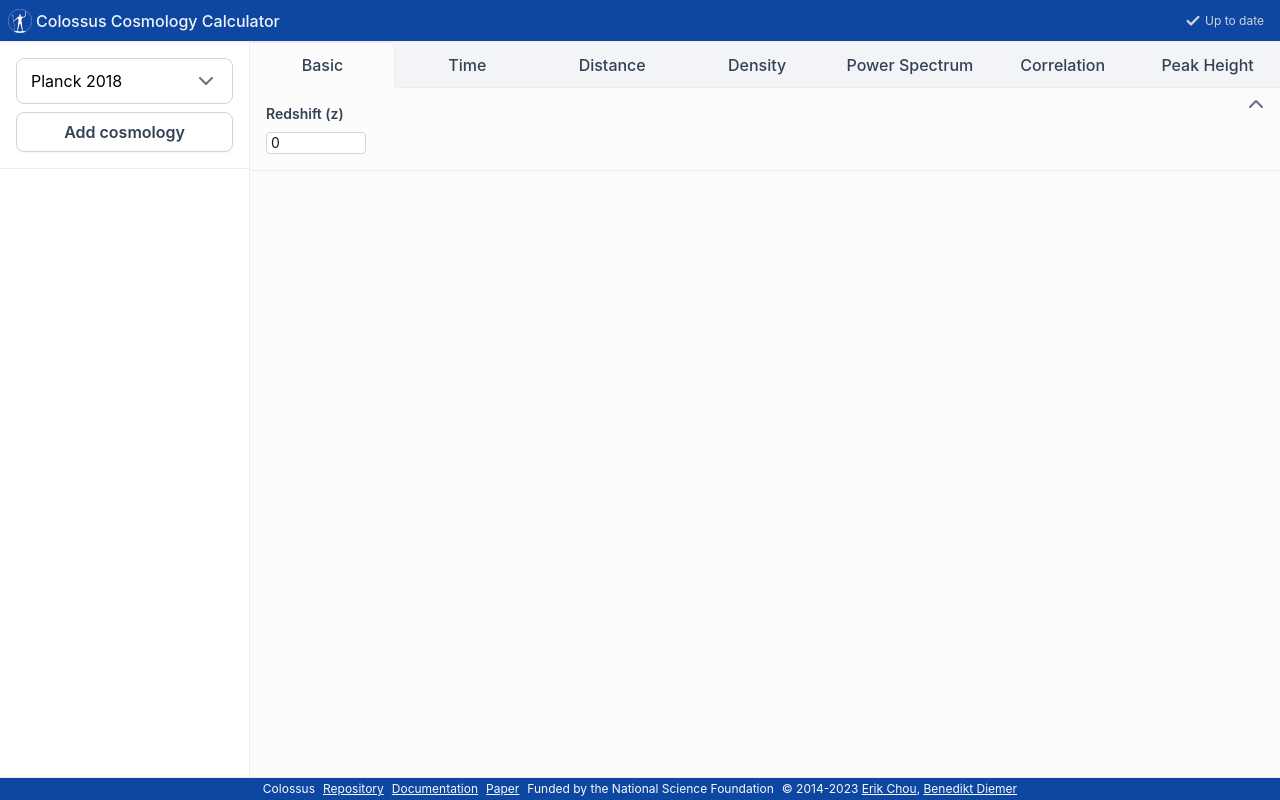
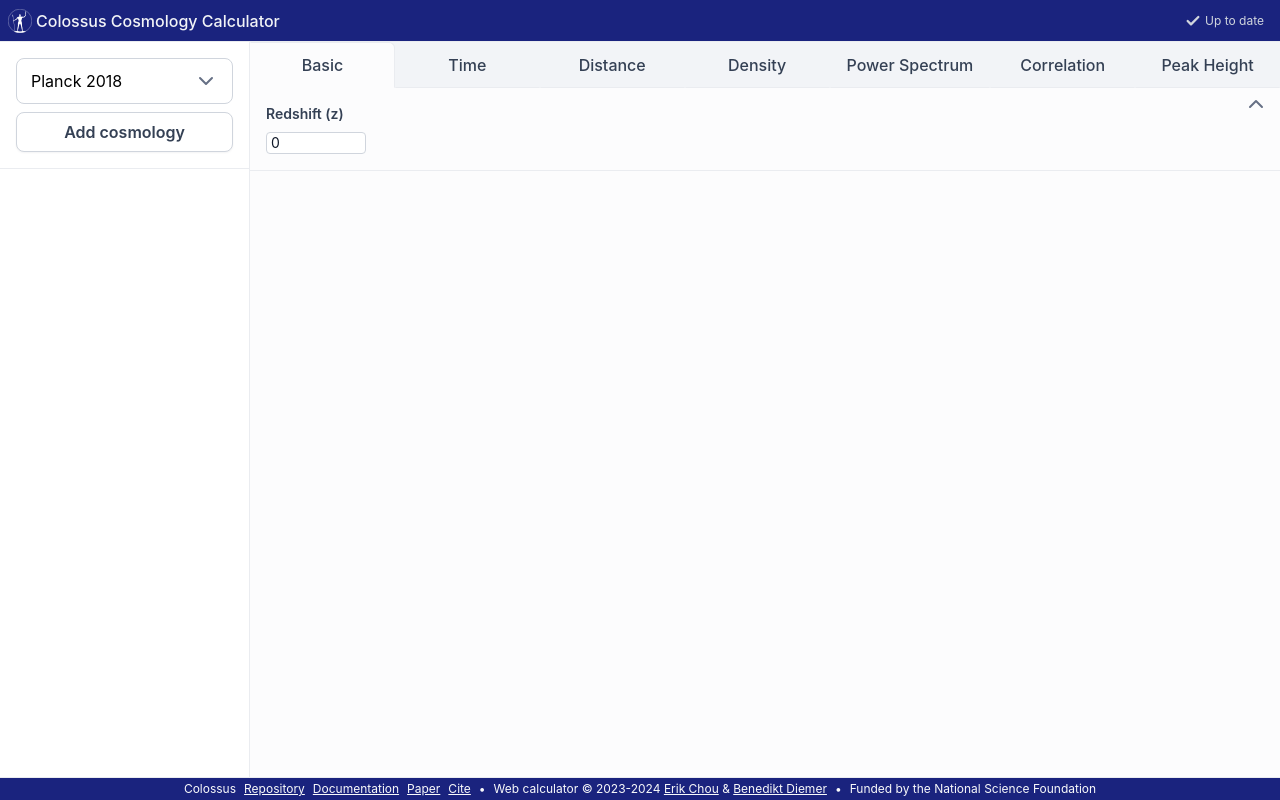
Before and after one commit to pyellapu07/colossus-cosmology-pyellapucut, a Flask app: page / in a window 1280 px wide. Run offline with Flask 2, Linux system fonts and the light colour scheme; some libraries are stand-ins or nearby versions; some web fonts are replaced.

Commit message:
Playing around with design

```diff
--- a/static/src/css/main.css
+++ b/static/src/css/main.css
@@ -21,17 +21,17 @@
   --gray800: #1d2939;
   --gray900: #101828;
 
-  --primary25: #E3F2FD;
-  --primary50: #E3F2FD;
-  --primary100: #BBDEFB;
-  --primary200: #90CAF9;
-  --primary300: #64B5F6;
-  --primary400: #42A5F5;
-  --primary500: #2196F3;
-  --primary600: #1E88E5;
-  --primary700: #1976D2;
-  --primary800: #1565C0;
-  --primary900: #0D47A1;
+  --primary25: #E8EAF6;
+  --primary50: #E8EAF6;
+  --primary100: #C5CAE9;
+  --primary200: #9FA8DA;
+  --primary300: #7986CB;
+  --primary400: #5C6BC0;
+  --primary500: #3F51B5;
+  --primary600: #3949AB;
+  --primary700: #303F9F;
+  --primary800: #283593;
+  --primary900: #1A237E;
 
   --error25: #fffbfa;
   --error50: #fef3f2;
--- a/static/src/js/pages/Footer.js
+++ b/static/src/js/pages/Footer.js
@@ -3,11 +3,11 @@ const infoContent = [
   ["Repository", "https://bitbucket.org/bdiemer/colossus"],
   ["Documentation", "https://bdiemer.bitbucket.io/colossus/"],
   ["Paper", "https://ui.adsabs.harvard.edu/abs/2018ApJS..239...35D/abstract"],
+  ["Cite", "https://ui.adsabs.harvard.edu/abs/2018ApJS..239...35D/exportcitation"],
+  ["•", null],
+  ['Web calculator © 2023-2024 <a href="https://www.echou.xyz" target="_blank">Erik Chou</a> & <a href="http://www.benediktdiemer.com/" target="_blank">Benedikt Diemer</a>', null],
+  ["•", null],
   ["Funded by the National Science Foundation", null],
-  [
-    '© 2014-2023 <a href="https://www.echou.xyz" target="_blank">Erik Chou</a>, <a href="http://www.benediktdiemer.com/" target="_blank">Benedikt Diemer</a>',
-    null,
-  ],
 ];
 
 class Footer {
```
Also changed, not shown: static/dist/favicon.ico, 1 other file.
